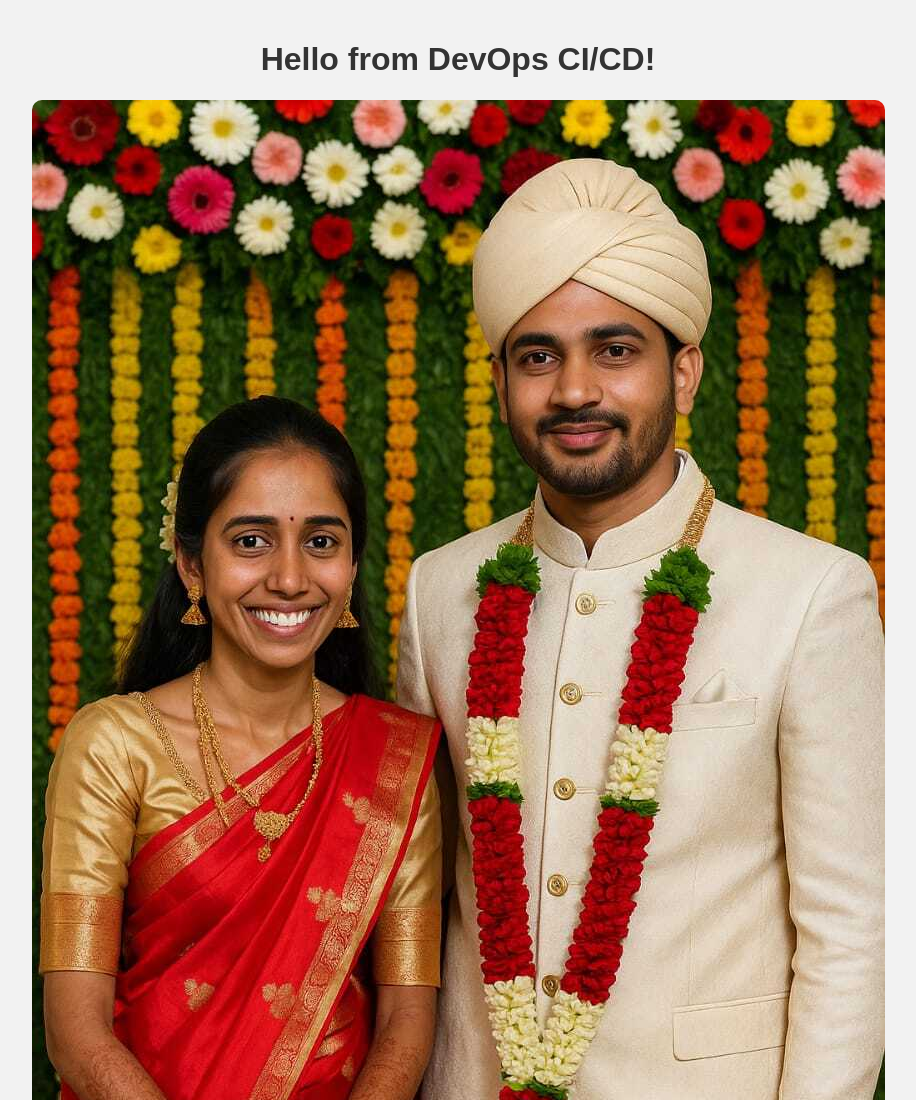
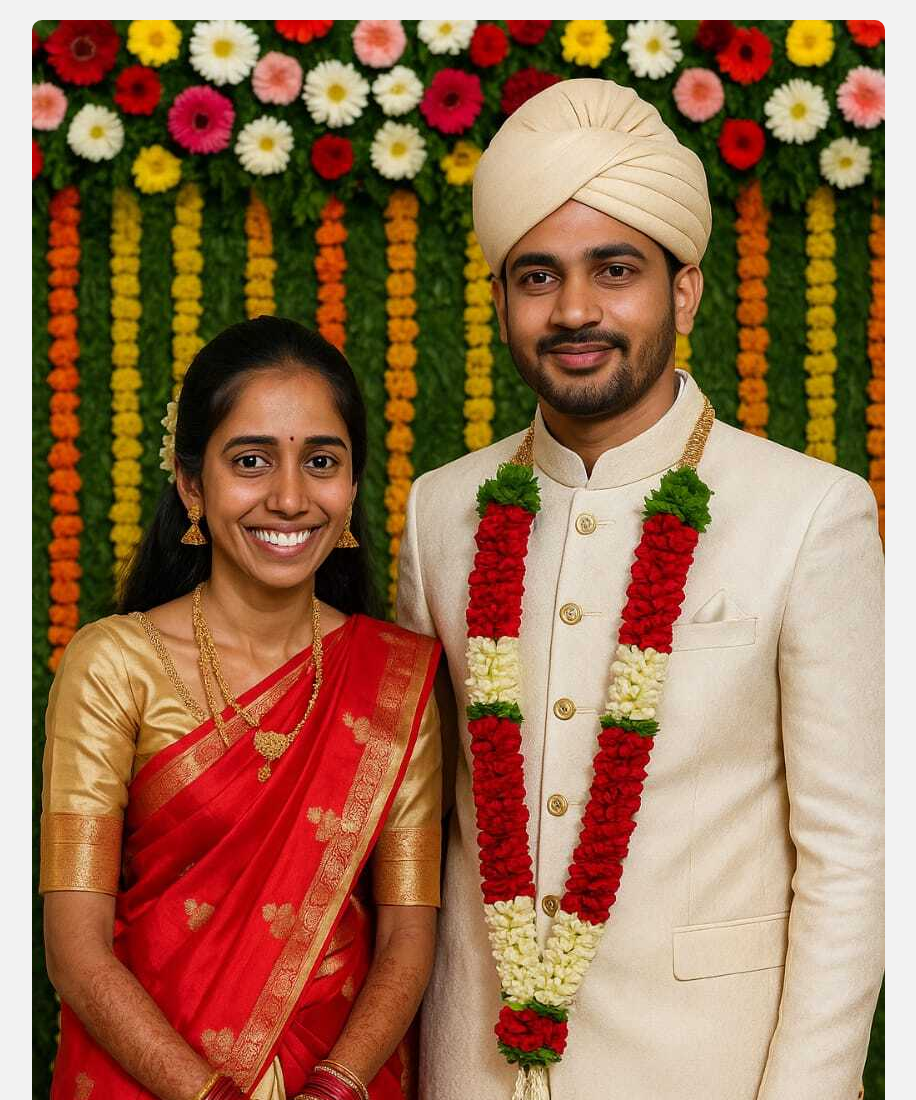
Before and after one commit to AnilJagari/devops-static-site, a plain HTML site: page index.html in a window 1280 px wide. Shown: the top 1100 px of the page, without its empty margins (182-1098 px from the left). Drawn offline with Linux system fonts and the light colour scheme.

Commit message:
Update index.html

```diff
--- a/index.html
+++ b/index.html
@@ -27,7 +27,6 @@
   </style>
 </head>
 <body>
-  <h1>Hello from DevOps CI/CD!</h1>
   <img src="devops-banner.jpg" alt="DevOps Banner">
   <div class="wedding-text">Sathish weds Ramya</div>
 </body>
```
